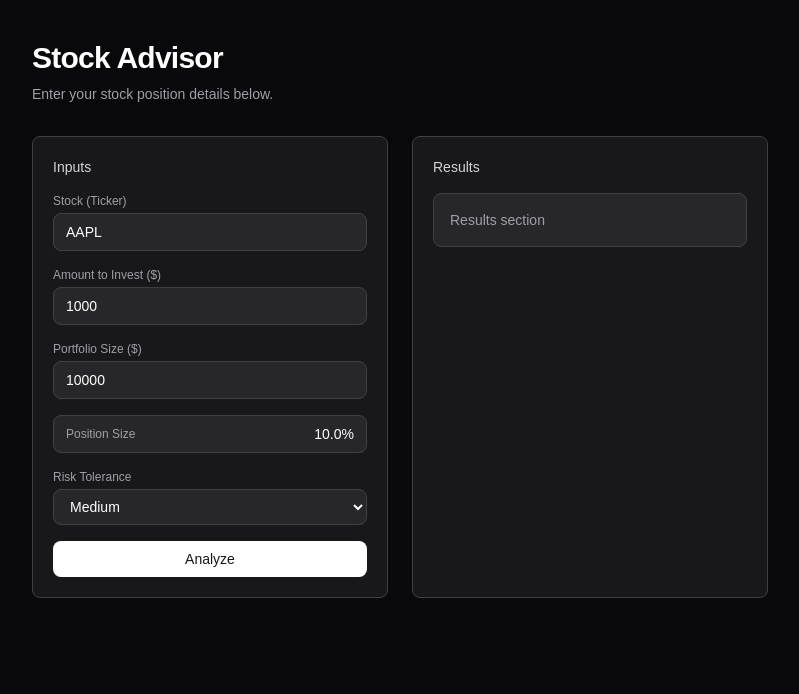
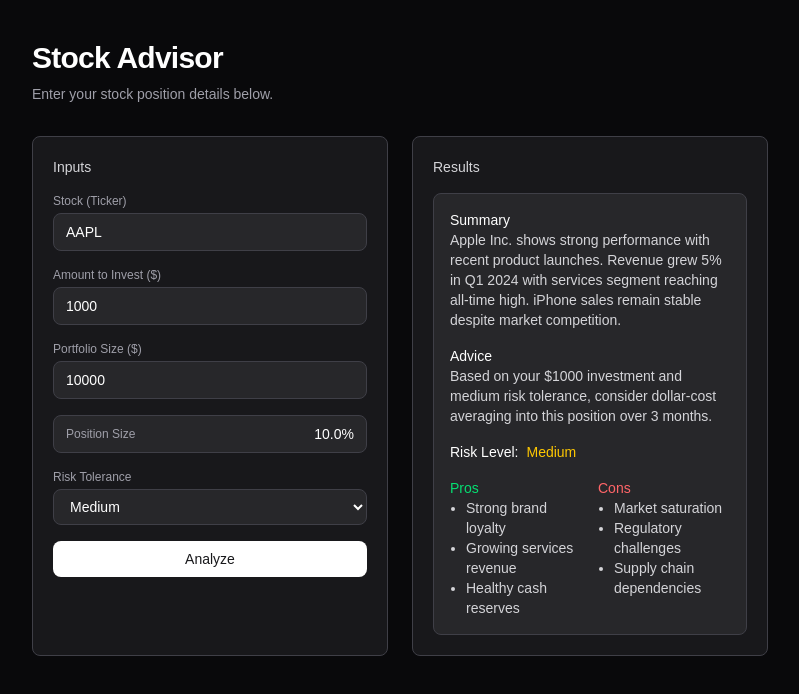
Before and after one commit to zehraz1/ENSF400-Project, a Next.js app in the folder my-app/: page / in a window 1280 px wide. Both pictures are taken after a click on the button "Analyze". Shown: the top 694 px of the page, without its empty margins (240-1039 px from the left). Built offline with nearby package versions, Linux system fonts and the light colour scheme.

Commit message:
Add Analyze button functionality with mock data since backend is not functional yet

```diff
--- a/my-app/app/page.tsx
+++ b/my-app/app/page.tsx
@@ -4,6 +4,13 @@
 
 type RiskTolerance = "low" | "medium" | "high";
 
+type AnalysisResult = {
+  summary: string;
+  advice: string;
+  riskLevel: string;
+  pros: string[];
+  cons: string[];
+};
 // temporary - just hard coded for now
 const TICKERS = [
   { ticker: "AAPL", name: "Apple" },
@@ -26,6 +33,8 @@
   const [investedAmount, setInvestedAmount] = useState<string>("1000");
   const [portfolioSize, setPortfolioSize] = useState<string>("10000");
   const [riskTolerance, setRiskTolerance] = useState<RiskTolerance>("medium");
+  const [loading, setLoading] = useState(false);
+  const [result, setResult] = useState<AnalysisResult | null>(null);
 
   const positionPercentage = useMemo(() => {
     const invested = Number(investedAmount);
@@ -44,6 +53,52 @@
       (t) => t.ticker.includes(ticker) || t.name.toUpperCase().includes(ticker) // match ticker or name
     ).slice(0, 10); // limit to 10 results in dropdown
   }, [ticker]);
+
+  const handleAnalyze = () => {
+    setLoading(true);
+
+    // Simulate API call with timeout
+    setTimeout(() => {
+      // Mock data based on which ticker is selected
+      const mockResults: {
+  [key: string]: AnalysisResult
+} = {
+        AAPL: {
+          summary: "Apple Inc. shows strong performance with recent product launches. Revenue grew 5% in Q1 2024 with services segment reaching all-time high. iPhone sales remain stable despite market competition.",
+          advice: `Based on your $${investedAmount} investment and ${riskTolerance} risk tolerance, consider dollar-cost averaging into this position over 3 months.`,
+          riskLevel: riskTolerance === "low" ? "Low" : riskTolerance === "medium" ? "Medium" : "High",
+          pros: ["Strong brand loyalty", "Growing services revenue", "Healthy cash reserves"],
+          cons: ["Market saturation", "Regulatory challenges", "Supply chain dependencies"]
+        },
+        MSFT: {
+          summary: "Microsoft continues to dominate cloud computing with Azure growth of 20%. AI integration across products is driving new revenue streams. Strong enterprise relationships provide stability.",
+          advice: `With your $${investedAmount} portfolio and ${riskTolerance} tolerance, Microsoft offers balanced growth potential.`,
+          riskLevel: riskTolerance === "low" ? "Low" : riskTolerance === "medium" ? "Medium" : "Medium",
+          pros: ["Cloud leadership", "AI innovation", "Recurring revenue"],
+          cons: ["High valuation", "Regulatory scrutiny", "Competition from AWS"]
+        },
+        NVDA: {
+          summary: "NVIDIA is the undisputed leader in AI chips with 80% market share. Data center revenue doubled year-over-year. New product launches continue to push performance boundaries.",
+          advice: `$${investedAmount} in NVIDIA aligns with your ${riskTolerance} profile, but consider the high volatility.`,
+          riskLevel: "High",
+          pros: ["AI market leader", "Strong growth", "High margins"],
+          cons: ["Very volatile", "High valuation", "Competition increasing"]
+        }
+      };
+
+      // Use mock data for the selected ticker, or a default if not found
+      const selectedResult = mockResults[ticker] || {
+        summary: `${ticker} is showing mixed signals in recent trading. Consider monitoring closely before making decisions.`,
+        advice: `With $${investedAmount} at ${riskTolerance} risk, diversify across sectors to reduce exposure.`,
+        riskLevel: riskTolerance === "low" ? "Low" : riskTolerance === "medium" ? "Medium" : "High",
+        pros: ["Liquid stock", "Market presence", "Analyst coverage"],
+        cons: ["Recent volatility", "Earnings soon", "Sector headwinds"]
+      };
+
+      setResult(selectedResult);
+      setLoading(false);
+    }, 2000); // 2 second delay to simulate loading
+  };
 
   return (
     <main className="min-h-screen bg-zinc-950 text-white">
@@ -135,15 +190,66 @@
                 </select>
               </label>
 
-              {/* Analyze */}
-              <button className="rounded-lg bg-white px-4 py-2 text-sm font-medium text-zinc-900">Analyze</button>
+              {/* Analyze Button */}
+              <button
+                onClick={handleAnalyze}
+                disabled={loading}
+                className="rounded-lg bg-white px-4 py-2 text-sm font-medium text-zinc-900 disabled:opacity-50"
+              >
+                {loading ? "Analyzing..." : "Analyze"}
+              </button>
             </div>
           </section>
 
           {/* Results */}
           <section className="rounded-lg border border-zinc-700 bg-zinc-900 p-5">
             <h2 className="text-sm font-medium text-zinc-300">Results</h2>
-            <div className="mt-4 rounded-lg border border-zinc-700 bg-zinc-800 p-4 text-sm text-zinc-400">Results section</div>
+            <div className="mt-4 rounded-lg border border-zinc-700 bg-zinc-800 p-4 text-sm">
+              {loading ? (
+                <div className="text-zinc-400">Loading analysis...</div>
+              ) : result ? (
+                <div className="space-y-4">
+                  <div>
+                    <h3 className="font-medium text-white">Summary</h3>
+                    <p className="text-zinc-300">{result.summary}</p>
+                  </div>
+
+                  <div>
+                    <h3 className="font-medium text-white">Advice</h3>
+                    <p className="text-zinc-300">{result.advice}</p>
+                  </div>
+
+                  <div>
+                    <h3 className="font-medium text-white">Risk Level:
+                      <span className={`ml-2 ${
+                        result.riskLevel === "Low" ? "text-green-400" :
+                        result.riskLevel === "Medium" ? "text-yellow-400" :
+                        "text-red-400"
+                      }`}>
+                        {result.riskLevel}
+                      </span>
+                    </h3>
+                  </div>
+
+                  <div className="grid grid-cols-2 gap-4">
+                    <div>
+                      <h4 className="font-medium text-green-400">Pros</h4>
+                      <ul className="list-disc pl-4 text-zinc-300">
+                        {result.pros.map((pro, i) => <li key={i}>{pro}</li>)}
+                      </ul>
+                    </div>
+                    <div>
+                      <h4 className="font-medium text-red-400">Cons</h4>
+                      <ul className="list-disc pl-4 text-zinc-300">
+                        {result.cons.map((con, i) => <li key={i}>{con}</li>)}
+                      </ul>
+                    </div>
+                  </div>
+                </div>
+              ) : (
+                <div className="text-zinc-400">Click Analyze to see results</div>
+              )}
+            </div>
           </section>
         </div>
       </div>
```
